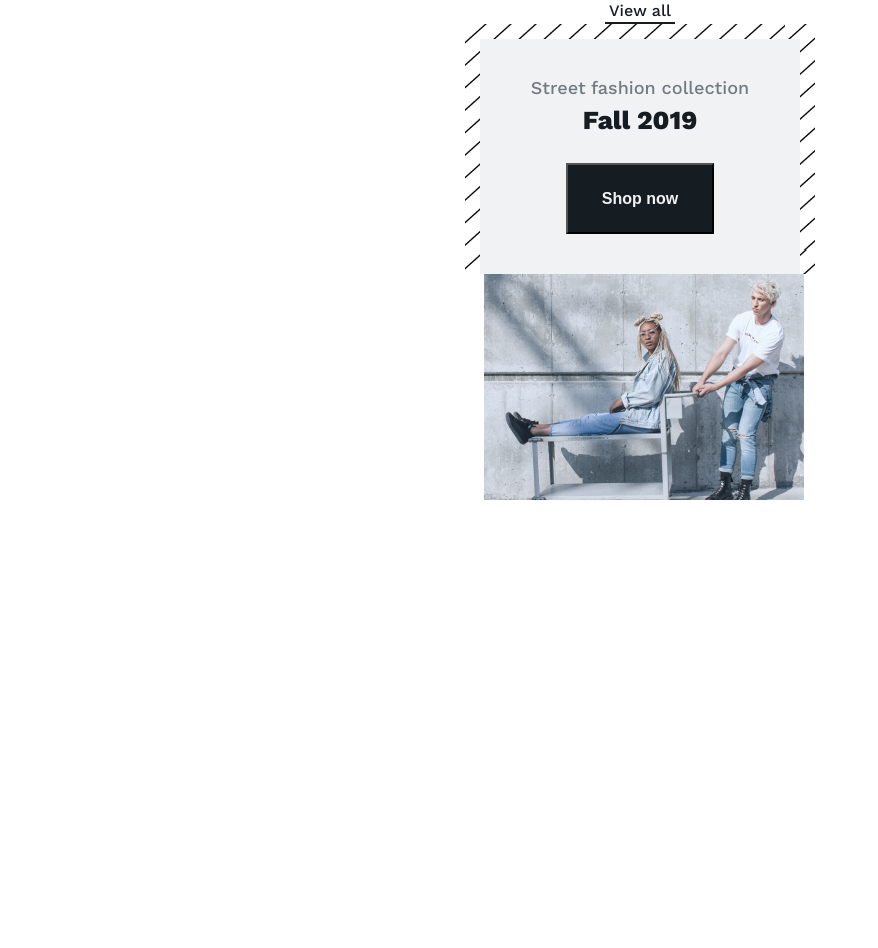
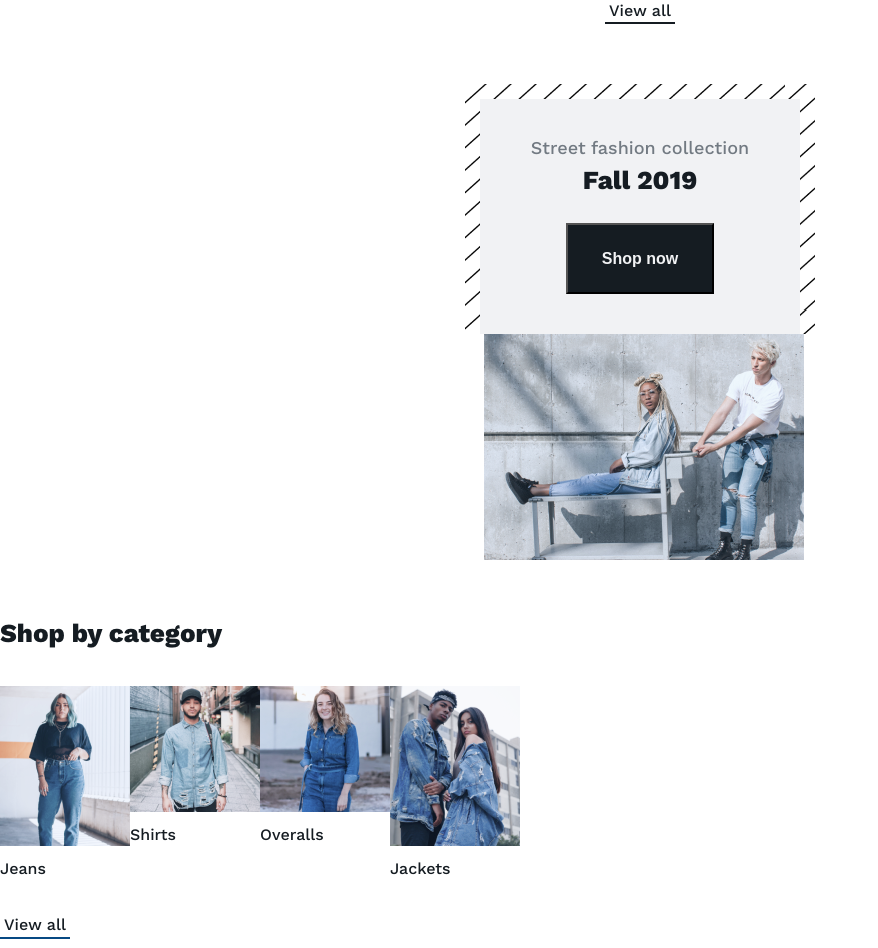
Before and after one commit to IrekYakupov/denim, a plain HTML site: page index.html in a window 1280 px wide. Shown: the part 1372-2320 px from the top of the page, without its empty margins (0-878 px from the left). Before the commit the page ends 1872 px from the top, so only its background shows below. Drawn offline with Linux system fonts and the light colour scheme.

Commit message:
corrected the code

```diff
--- a/index.html
+++ b/index.html
@@ -52,9 +52,10 @@
 
 
   <section class="second-block">
-    <div class="category">Bestsellers</div>
+    <div class="chapter">Bestsellers</div>
 
     <div class="cards">
+
       <div class="card">
         <a class="card-link" href="#">
           <img
@@ -123,13 +124,14 @@
   </section>
 
 
-<!-- <div class="category1">Shop by category</div>
-<div class="third-block">
 
-  <div class="cards1">
+<section class="third-block">
+  <div class="category">Shop by category</div>
 
-    <div class="card1">
-      <a class="card1" href="#">
+  <div class="category-cards">
+
+    <div class="category-card">
+      <a class="category-card-link" href="#">
         <img
          class="jeans1"
          src="img/Rectangle6.png"
@@ -142,8 +144,8 @@
     </div>
 
 
-    <div class="card1">
-      <a class="card1" href="#">
+    <div class="category-card">
+      <a class="category-card-link" href="#">
         <img
          class="jeans2"
          src="img/Rectangle7.png"
@@ -156,8 +158,8 @@
     </div>
 
 
-    <div class="card1">
-      <a class="card1" href="#">
+    <div class="category-card">
+      <a class="category-card-link" href="#">
         <img
          class="jeans3"
          src="img/Rectangle8.png"
@@ -170,8 +172,8 @@
     </div>
 
 
-    <div class="card1">
-      <a class="card1" href="#">
+    <div class="category-card">
+      <a class="category-card-link" href="#">
         <img
          class="jeans4"
          src="img/Rectangle9.png"
@@ -183,9 +185,8 @@
       </a>
     </div>
   </div>
-  <div class="range1">View all</div>
-  <hr>
-</div>
+  <a class="range1" href="#">View all</a>
+</section>
 
 
 
@@ -205,6 +206,6 @@
           <img src="img/printerest.png" width="20" height="20" alt="photo" />
           <img src="img/twitter.png" width="20" height="20" alt="photo" />
         </div>
-      </footer> -->
+      </footer>
   </body>
 </html>
--- a/styles.css
+++ b/styles.css
@@ -26,9 +26,9 @@
 
 body {
   font-family: "Work Sans";
-    /* background: #e5e5e5; */
-    margin: 0px;
-    color: #151c22;
+  /* background: #e5e5e5; */
+  margin: 0px;
+  color: #151c22;
 }
 
 .links {
@@ -155,7 +155,7 @@ body {
   text-decoration: none;
 }
 
-.category {
+.chapter {
   font-style: normal;
   font-weight: bold;
   font-size: 26px;
@@ -208,6 +208,7 @@ body {
   line-height: 16px;
   padding: 0 4px 3px;
   border-bottom: 2px solid #151c22;
+  margin-bottom: 60px;
 }
 
 .background-picture {
@@ -217,7 +218,7 @@ body {
 }
 
 .background-gray {
-  background-color: #F1F2F4;;
+  background-color: #f1f2f4;
   padding-top: 40px;
   display: flex;
   flex-direction: column;
@@ -247,44 +248,48 @@ body {
 .promo-picture {
   width: 312px;
   height: 226px;
+  margin-bottom: 60px;
 }
 
-.category1 {
+.category {
   font-weight: bold;
   font-size: 26px;
   color: #151c22;
+  margin-bottom: 40px;
 }
 
-.cards1 {
-  position: absolute;
-  left: 15px;
-  top: 300px;
+.category-cards {
   display: flex;
   flex-wrap: wrap;
+  margin-bottom: 40px;
 }
+
 
 .secondname1 {
   margin-right: 30px;
+  margin-top: 15px;
+  /* margin-bottom: 30px; */
   color: #151c22;
-  margin-top: 15px;
 }
 
-.card1 {
+.category-card-link {
   width: 50%;
   text-decoration: none;
 }
 
 .range1 {
-  position: absolute;
-  left: 129px;
-  top: 400px;
   color: #151c22;
+  text-decoration: none;
+  padding: 0 4px 3px;
+  border-bottom: 2px solid #074983;
+  /* margin-bottom: 67px; */
 }
 
 .footer {
   width: 320px;
   background: #151c22;
   padding-top: 20px;
+  margin-top: 67px;
 }
 
 .menu {
```
